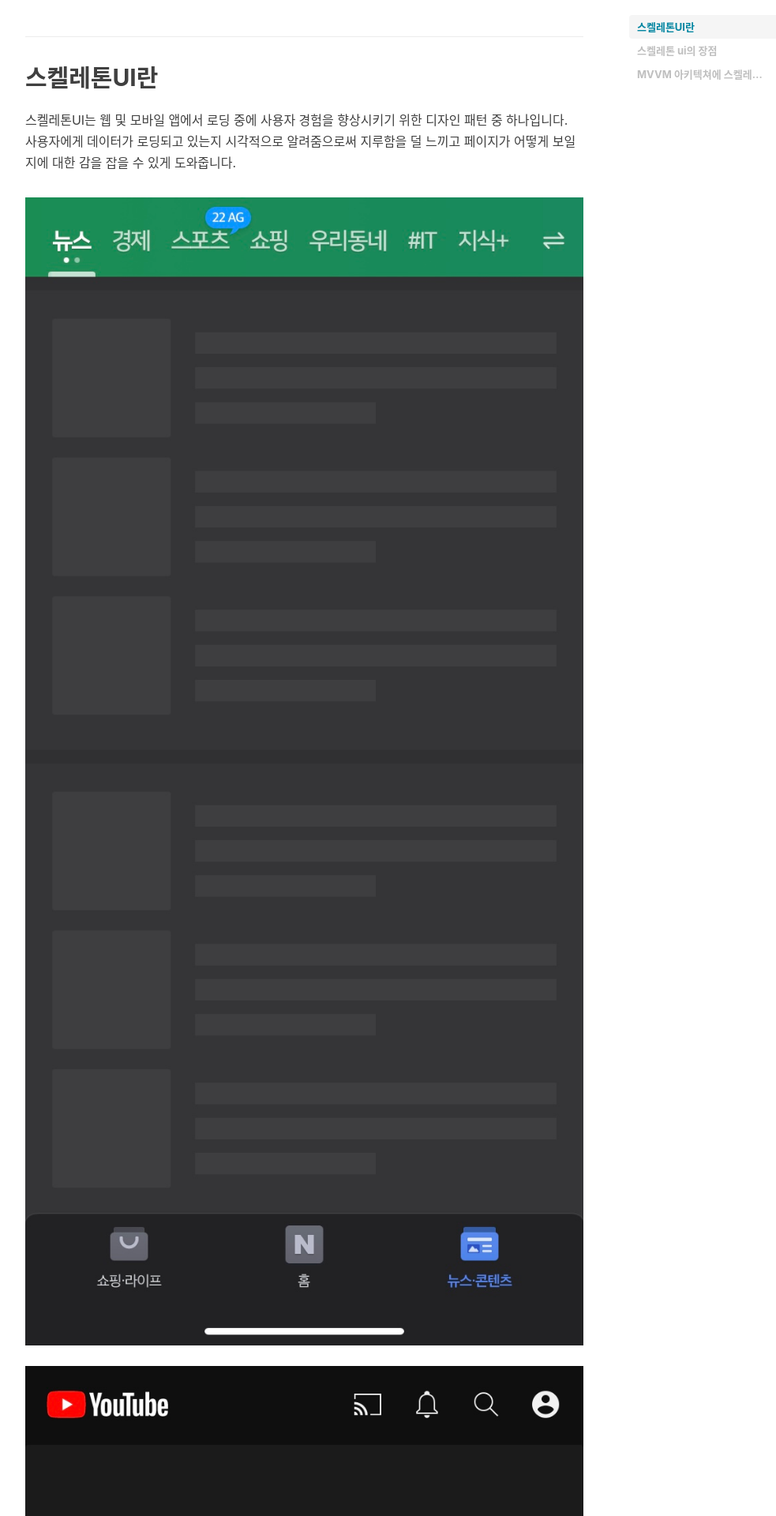
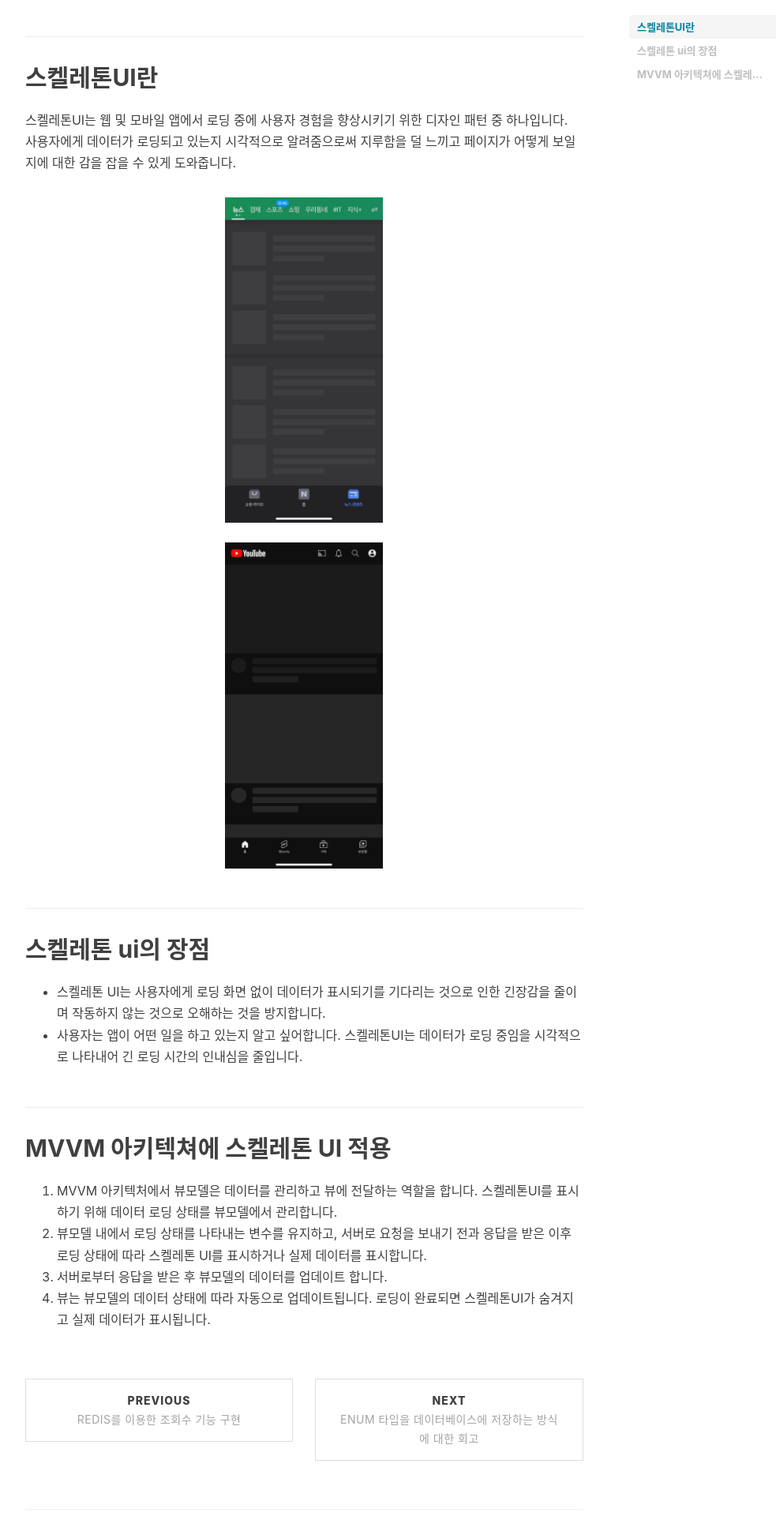
Before and after one commit to bone-stew/bone-stew.github.io, a Jekyll site: the page built from _posts/2023-09-30-skeletonui.md, in a window 1280 px wide. Shown: the part 538-2458 px from the top of the page at 79% size, without its empty margins (233-1216 px from the left). Built offline with Jekyll 4.4.1, drawn with Linux system fonts in a browser that asks for light colours; nearby versions of some CDN libraries; comment, search, counter and statistics services are not loaded.

Commit message:
Update 2023-09-30-skeletonui.md

```diff
--- a/_posts/2023-09-30-skeletonui.md
+++ b/_posts/2023-09-30-skeletonui.md
@@ -13,9 +13,10 @@
 ## 스켈레톤UI란
 스켈레톤UI는 웹 및 모바일 앱에서 로딩 중에 사용자 경험을 향상시키기 위한 디자인 패턴 중 하나입니다.<br>
 사용자에게 데이터가 로딩되고 있는지 시각적으로 알려줌으로써 지루함을 덜 느끼고 페이지가 어떻게 보일지에 대한 감을 잡을 수 있게 도와줍니다.
-
-![NaverSkeletonUI](https://github.com/bone-stew/bone-stew.github.io/blob/main/img/naver_skeleton.jpg?raw=true)
-![YoutubeSkeletonUI](https://github.com/bone-stew/bone-stew.github.io/blob/main/img/youtube_skeleton.jpg?raw=true)
+<p float="left">
+<img src="https://github.com/bone-stew/bone-stew.github.io/blob/main/img/naver_skeleton.jpg"   width="200" height="400"/>
+<img src="https://github.com/bone-stew/bone-stew.github.io/blob/main/img/youtube_skeleton.jpg"   width="200" height="400"/>
+</p>
 
 ## 스켈레톤 ui의 장점
 - 스켈레톤 UI는 사용자에게 로딩 화면 없이 데이터가 표시되기를 기다리는 것으로 인한 긴장감을 줄이며 작동하지 않는 것으로 오해하는 것을 방지합니다.
```
